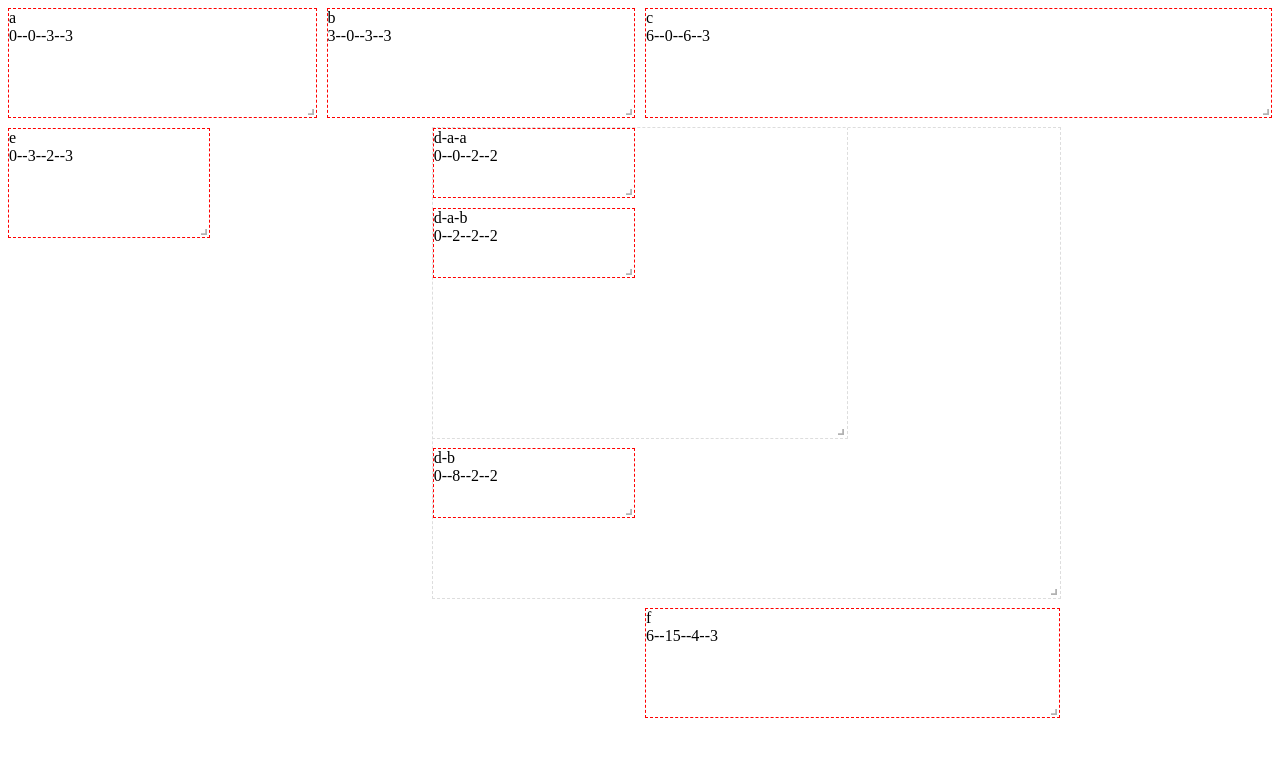
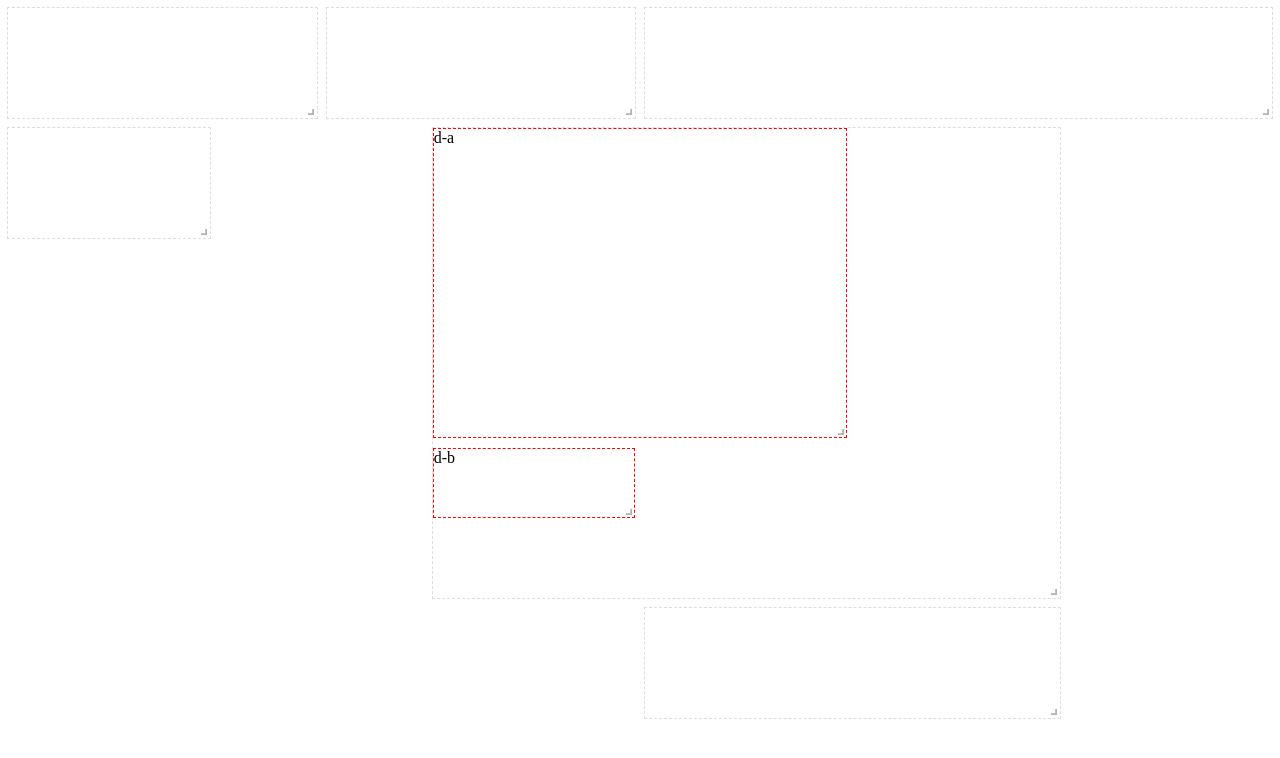
Before and after one commit to hsiangleev/vue3-grid-layout, a Vue app: page / in a window 1280 px wide. Shown: the top 758 px of the page. Built offline with nearby package versions, Linux system fonts and the light colour scheme.

Commit message:
嵌套修改

```diff
--- a/package.json
+++ b/package.json
@@ -14,7 +14,7 @@
       "import": "./dist/vue3-grid-nested.es.js",
       "require": "./dist/vue3-grid-nested.umd.js"
     },
-    "./dist/vue3-grid-nested.css": "./dist/vue3-grid-nested.css"
+    "./style.css": "./dist/vue3-grid-nested.css"
   },
   "author": {
     "name": "hsianglee",
--- a/src/App.vue
+++ b/src/App.vue
@@ -1,23 +1,34 @@
 <template>
     <div class='test'>
-        <GridNested v-model='layout'>
+        <GridLayout v-model='layout'>
             <template #default='scope'>
-                <div v-if='scope.row.isNested' class='item'>
+                <div class='grid-nested-repeat'>
+                    <GridLayout v-model='layout' :is-nested='true' :pid='scope.row.id'>
+                        <template #default='scope2'>
+                            <div class='item'>{{ scope2.row.id }}</div>
+                        </template>
+                    </GridLayout>
+                </div>
+            </template>
+        </GridLayout>
+        <!-- <GridNested v-model='layout'>
+            <template #default='scope'>
+                <div v-if='scope.row.isNested'>
                     <div>nexted--{{ scope.row.id }}</div>
-                    <div>{{ scope.row.x }}--{{ scope.row.y }}--{{ scope.row.w }}--{{ scope.row.h }}</div>
                 </div>
                 <div v-else class='item'>
                     <div>{{ scope.row.id }}</div>
                     <div>{{ scope.row.x }}--{{ scope.row.y }}--{{ scope.row.w }}--{{ scope.row.h }}</div>
                 </div>
             </template>
-        </GridNested>
+        </GridNested> -->
     </div>
 </template>
 
 <script setup lang="ts">
 import { ref } from 'vue'
-import GridNested from '@/components/GridNested/GridNested.vue'
+import GridLayout from '@/components/GridNested/GridLayout.vue'
+// import GridNested from '@/components/GridNested/GridNested.vue'
 import type { IGridItem } from '@/components/GridNested/useLayout'
 
 const layout = ref<IGridItem[]>([
@@ -37,7 +48,7 @@ const layout = ref<IGridItem[]>([
 ])
 </script>
 
-<style>
+<style scoped>
 .item{
     width: 100%;
     height: 100%;
--- a/src/components/GridNested/GridLayout.vue
+++ b/src/components/GridNested/GridLayout.vue
@@ -1,16 +1,16 @@
 <template>
-    <div ref='gridRef' class='grid-stack' :grid-pid='props.pid' :style='layoutStyle'>
-        <div v-if='isShowPlaceholder' class='grid-stack-item shadow-placeholder' :style='placeholderStyle' />
+    <div ref='gridRef' class='grid-nested' :grid-pid='props.pid' :style='layoutStyle'>
+        <div v-if='isShowPlaceholder' class='grid-nested-item shadow-placeholder' :style='placeholderStyle' />
         <div
             v-for='v,i in currentData'
             :key='v.id'
-            class='grid-stack-item'
+            class='grid-nested-item'
             :style='itemStyle(v)'
             :grid-id='v.id'
             @mousedown.stop='(e) => mouseDown(e, v)'
         >
             <slot :row='currentData[i]!' />
-            <div class='grid-stack-item-resize' @mousedown.stop='(e) => resizeDown(e, v)' />
+            <div class='grid-nested-item-resize' @mousedown.stop='(e) => resizeDown(e, v)' />
         </div>
     </div>
 </template>
@@ -18,7 +18,13 @@
 <script setup lang="ts">
 import { useTemplateRef, reactive, inject, provide, onMounted } from 'vue'
 import { IData, InjectionKeySymbol, useGridstack, type IGridItem, type IProps } from './useLayout'
-const props = defineProps<IProps>()
+const props = withDefaults(defineProps<IProps>(), {
+    pid: '#',
+    margin: () => [10, 10],
+    rowHeight: 30,
+    cols: 12,
+    isNested: false
+})
 const gridRef = useTemplateRef('gridRef')
 const modelValue = defineModel<IGridItem[]>({ required: true })
 
@@ -36,25 +42,24 @@ if(!isRoot) {
     })
 }
 
-const { currentData, itemStyle, isShowPlaceholder, mouseDown, placeholderStyle, resizeDown, layoutStyle } = useGridstack(props, rootData, modelValue, gridRef, isRoot)
+const { currentData, itemStyle, isShowPlaceholder, mouseDown, placeholderStyle, resizeDown, layoutStyle } = useGridstack(props, rootData, modelValue, gridRef)
 </script>
 
-<style scoped>
-.grid-stack {
-    height: 100%;
+<style>
+.grid-nested {
     width: 100%;
     position: relative;
 }
-.grid-stack-item {
+.grid-nested-item {
     position: absolute;
     top: 0;
     left: 0;
     user-select: none;
 }
-.grid-stack-item.shadow-placeholder {
+.grid-nested-item.shadow-placeholder {
     background: rgba(255, 0, 0, .2);
 }
-.grid-stack-item-resize{
+.grid-nested-item-resize{
     display: inline-block;
     position: absolute;
     right: 0;
@@ -67,5 +72,12 @@ const { currentData, itemStyle, isShowPlaceholder, mouseDown, placeholderStyle,
     padding: 0 3px 3px 0;
     background-repeat: no-repeat;
     background-origin: content-box;
+    z-index: 2;
+}
+.grid-nested-repeat {
+    height: 100%;
+    overflow-y: scroll;
+    scrollbar-width: none;
+    outline: 1px dashed #ddd;
 }
 </style>
--- a/src/components/GridNested/GridNested.vue
+++ b/src/components/GridNested/GridNested.vue
@@ -1,10 +1,11 @@
 <template>
     <GridLayout v-model='modelValue' v-bind='props'>
         <template #default='scope'>
+            <div class='grid-nested-repeat'>
+                <slot :row='scope.row' />
+                <template v-if='scope.row.isNested'>
                     <GridNested
-                v-if='scope.row.isNested'
                         v-model='modelValue'
-                class='grid-nested'
                         is-nested
                         :pid='scope.row.id'
                         :margin='margin'
@@ -13,7 +14,8 @@
                     >
                         <template #default='scope2'><slot :row='scope2.row' /></template>
                     </GridNested>
-            <slot v-else :row='scope.row' />
+                </template>
+            </div>
         </template>
     </GridLayout>
 </template>
@@ -32,12 +34,3 @@ const props = withDefaults(defineProps<IProps>(), {
 })
 const modelValue = defineModel<IGridItem[]>({ required: true })
 </script>
-
-<style scoped>
-.grid-nested {
-    height: 100%;
-    overflow-y: scroll;
-    scrollbar-width: none;
-    outline: 1px dashed #ddd;
-}
-</style>
--- a/src/components/GridNested/useLayout.ts
+++ b/src/components/GridNested/useLayout.ts
@@ -17,6 +17,7 @@ export interface IGridItem {
     h: number
     isNested?: boolean
     pid?: string
+    [index: string]: any
 }
 
 class IDomRect {
@@ -36,21 +37,22 @@ export interface IProps {
     rowHeight?: number
     cols?: number
     isNested?: boolean
+    /** 嵌套子节点的额外过滤参数（为分组使用，如Tab页设计） */
+    nestedCondition?: (v: IGridItem) => boolean
 }
 
 export function useGridstack(
     props: IProps,
     rootData: IData,
     modelValue: Ref<IGridItem[]>,
-    gridRef: Ref<HTMLDivElement | null>,
-    isRoot: boolean
+    gridRef: Ref<HTMLDivElement | null>
 ) {
     const marginX = computed(() => rootData.margin![0])
     const marginY = computed(() => rootData.margin![1])
     const rootRect = ref(new IDomRect())
     const layoutRect = ref(new IDomRect())
     const boxWidth = ref(0)
-    const currentData = computed(() => modelValue.value.filter(v => !v.pid || v.pid === props.pid))
+    const currentData = computed(() => modelValue.value.filter(v => !v.pid || v.pid === props.pid && (props.nestedCondition ? props.nestedCondition(v) : true)))
 
     const skyline = ref<number[]>([])
     let stop1: () => void, stop2:() => void
@@ -83,11 +85,13 @@ export function useGridstack(
         if(movingItem.value && movingItem.value.id === v.id) {
             style.left = `${moveLeft.value}px`
             style.top = `${moveTop.value}px`
+            style.zIndex = 1
         }
         // 如果当前正在缩放，则修改宽高
         if(resizeItem.value && resizeItem.value.id === v.id) {
             style.width = `${resizeWidth.value}px`
             style.height = `${resizeHeight.value}px`
+            style.zIndex = 1
         }
         return style
     })
@@ -105,9 +109,9 @@ export function useGridstack(
     const layoutHeight = computed(() => countGridMaxHeight(skyline.value, rootData.rowHeight!, marginY.value))
     /** layout样式 */
     const layoutStyle = computed(() => {
-        const style: Record<string, string> = {}
-        if(!isRoot) return style
-        style.height = `${layoutHeight.value}px`
+        const style: Record<string, string> = {
+            height: `${layoutHeight.value}px`
+        }
         return style
     })
 
@@ -174,7 +178,7 @@ const useDragFn = (
 
             // 在新的坐标系执行拖拽
             nextTick(() => {
-                const nEl = document.querySelector(`.grid-stack[grid-pid='${pid}'] .grid-stack-item[grid-id='${item.id}']`)
+                const nEl = document.querySelector(`.grid-nested[grid-pid='${pid}'] .grid-nested-item[grid-id='${item.id}']`)
                 nEl && nEl.dispatchEvent(new MouseEvent('mousedown', {
                     bubbles: true, // 让事件可以冒泡
                     cancelable: true, // 是否可取消
@@ -317,7 +321,7 @@ const pixelToGridX = (px: number, marginX: number, boxWidth: number) => Math.rou
 const pixelToGridY = (py: number, marginY: number, rowHeight: number) => Math.round((py - marginY) / (rowHeight + marginY))
 
 const getStyle = (v: IGridItem, marginX: number, marginY: number, boxWidth: number, boxHeight: number) => {
-    const style: Record<string, string> = {
+    const style: Record<string, any> = {
         width: `${boxWidth * v.w + (v.w - 1) * marginX}px`,
         height: `${boxHeight * v.h + (v.h - 1) * marginY}px`,
         left: `${boxWidth * v.x + (v.x + 1) * marginX - marginX}px`,
--- a/src/components/index.ts
+++ b/src/components/index.ts
@@ -1,5 +1,7 @@
 import GridNested from '@/components/GridNested/GridNested'
 import GridLayout from '@/components/GridNested/GridLayout'
+
+export { type IGridItem } from '@/components/GridNested/useLayout'
 
 export {
     GridNested,
```
Lines whose indentation alone changed are shown as unchanged.
